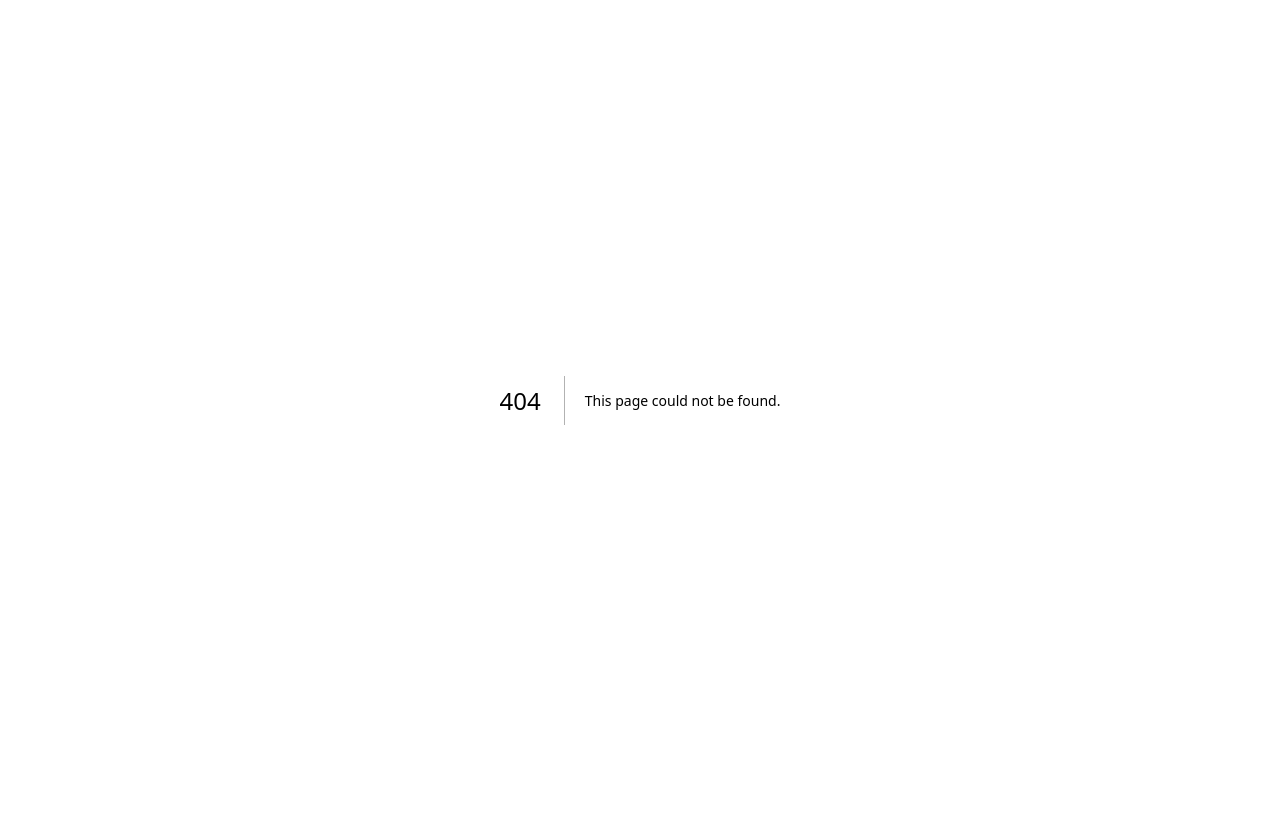
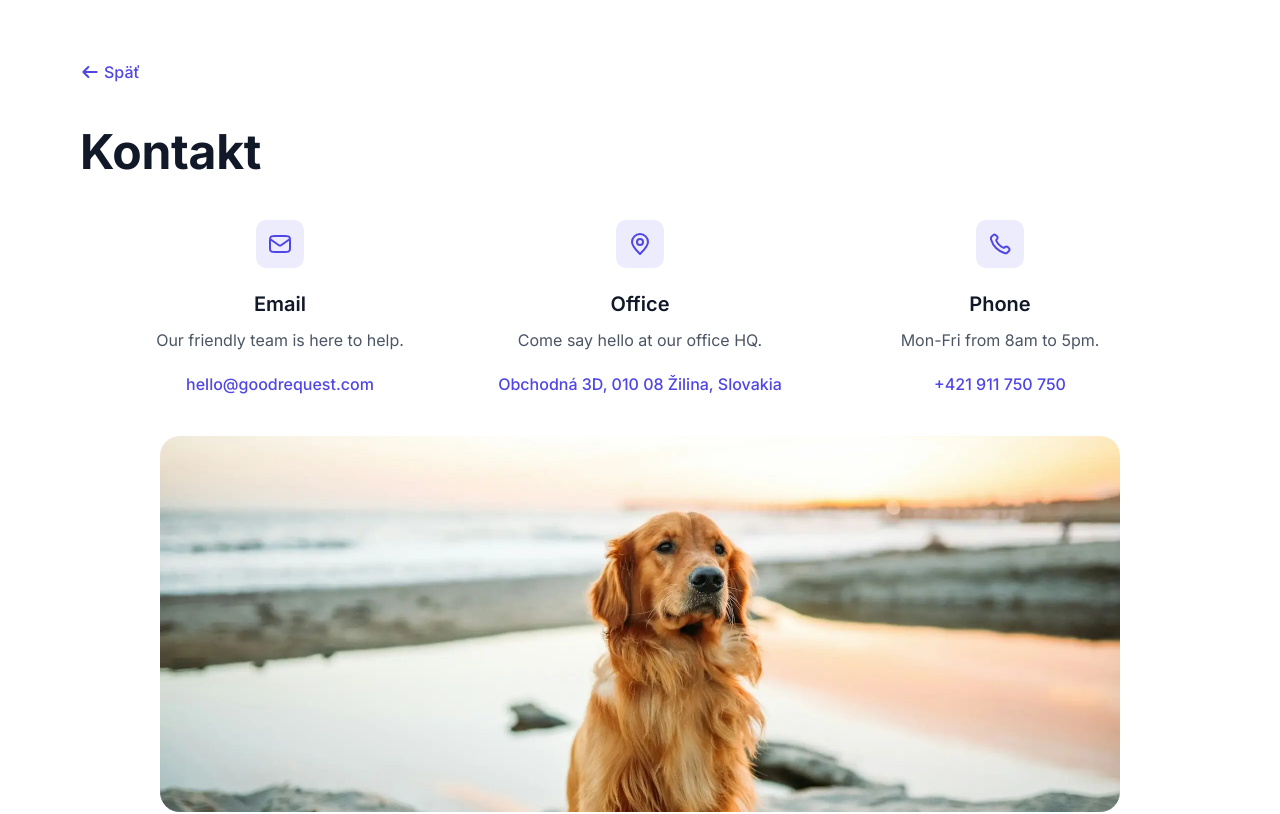
Before and after one commit to univerzdev/goodboy, a Next.js app: page /kontakt in a window 1280 px wide. Before the commit this address had no page. Shown: the top 814 px of the page. Built offline with nearby package versions, Linux system fonts and the light colour scheme.

Commit message:
[contact page] - ADD: contact page content and styling

```diff
--- /dev/null
+++ b/src/app/kontakt/page.tsx
@@ -0,0 +1,7 @@
+import ContactPageContent from "@/components/pages/ContactPageContent";
+
+const Contact = () => {
+  return <ContactPageContent />;
+};
+
+export default Contact;
--- /dev/null
+++ b/src/components/pages/ContactPageContent.tsx
@@ -0,0 +1,174 @@
+import Image from "next/image";
+import Link from "next/link";
+import styled, { keyframes } from "styled-components";
+import Footer from "@/components/ui/footer/Footer";
+import { t } from "@/lib/i18n";
+import { colors } from "@/styles/colors";
+import { typography } from "@/styles/typography";
+
+const ContactPageContent = () => {
+  return (
+    <Root>
+      <BackLink href="/">
+        <Image src="/icons/arrow-narrow-left.svg" alt="" width={20} height={20} aria-hidden="true" />
+        <span>{t("form.buttons.back")}</span>
+      </BackLink>
+
+      <Title>{t("pages.contact.title")}</Title>
+
+      <CardsWrap>
+        <Cards>
+          <Card>
+            <IconWrap>
+              <Image src="/icons/mail.svg" alt={t("pages.contact.cards.email.title")} width={24} height={24} />
+            </IconWrap>
+            <CardTitle>{t("pages.contact.cards.email.title")}</CardTitle>
+            <CardText>{t("pages.contact.cards.email.description")}</CardText>
+            <CardLink href={`mailto:${t("pages.contact.cards.email.value")}`}>
+              {t("pages.contact.cards.email.value")}
+            </CardLink>
+          </Card>
+
+          <Card>
+            <IconWrap>
+              <Image src="/icons/pin.svg" alt={t("pages.contact.cards.office.title")} width={24} height={24} />
+            </IconWrap>
+            <CardTitle>{t("pages.contact.cards.office.title")}</CardTitle>
+            <CardText>{t("pages.contact.cards.office.description")}</CardText>
+            <CardLink href={t("pages.contact.cards.office.link")}>{t("pages.contact.cards.office.value")}</CardLink>
+          </Card>
+
+          <Card>
+            <IconWrap>
+              <Image src="/icons/phone.svg" alt={t("pages.contact.cards.phone.title")} width={24} height={24} />
+            </IconWrap>
+            <CardTitle>{t("pages.contact.cards.phone.title")}</CardTitle>
+            <CardText>{t("pages.contact.cards.phone.description")}</CardText>
+            <CardLink href={`tel:${t("pages.contact.cards.phone.linkValue")}`}>
+              {t("pages.contact.cards.phone.value")}
+            </CardLink>
+          </Card>
+        </Cards>
+      </CardsWrap>
+
+      <ImageSection>
+        <ImageFrame>
+          <Image
+            src="/images/about.webp"
+            alt={t("pages.contact.title")}
+            width={1490}
+            height={500}
+            loading="eager"
+            sizes="(max-width: 1024px) 100vw, 1200px"
+            style={{ width: "100%", height: "100%", objectFit: "cover", objectPosition: "center 30%" }}
+          />
+        </ImageFrame>
+      </ImageSection>
+
+      <FooterWrap>
+        <Footer showSocials={false} />
+      </FooterWrap>
+    </Root>
+  );
+};
+
+const pageEnter = keyframes`
+  from {
+    opacity: 0;
+    transform: translateY(8px);
+  }
+
+  to {
+    opacity: 1;
+    transform: translateY(0);
+  }
+`;
+
+const Root = styled.section`
+  display: flex;
+  flex-direction: column;
+  gap: 40px;
+  padding: 60px 80px;
+  animation: ${pageEnter} 520ms ease;
+`;
+
+const BackLink = styled(Link)`
+  display: inline-flex;
+  align-items: center;
+  gap: 4px;
+  color: ${colors.action.primary.base};
+  ${typography.text.md.medium}
+`;
+
+const Title = styled.h1`
+  margin: 0;
+  ${typography.heading.lg}
+`;
+
+const CardsWrap = styled.div`
+  margin: 0 32px;
+`;
+
+const Cards = styled.section`
+  display: grid;
+  grid-template-columns: repeat(3, minmax(0, 1fr));
+  gap: 24px;
+  margin: 0;
+`;
+
+const Card = styled.article`
+  display: flex;
+  flex-direction: column;
+  align-items: center;
+  text-align: center;
+`;
+
+const IconWrap = styled.div`
+  width: 48px;
+  height: 48px;
+  border-radius: 10px;
+  background: rgba(79, 70, 229, 0.1);
+  display: inline-flex;
+  align-items: center;
+  justify-content: center;
+  margin-bottom: 20px;
+`;
+
+const CardTitle = styled.h2`
+  margin: 0 0 8px;
+  color: ${colors.primary};
+  font-size: 20px;
+  line-height: 32px;
+  font-weight: 600;
+`;
+
+const CardText = styled.p`
+  margin: 0;
+  color: ${colors.tertiary};
+  ${typography.text.md.regular}
+`;
+
+const CardLink = styled.a`
+  margin-top: 20px;
+  color: ${colors.action.primary.base};
+  ${typography.text.md.medium}
+`;
+
+const ImageSection = styled.div`
+  padding: 0 80px;
+`;
+
+const ImageFrame = styled.div`
+  width: 100%;
+  height: 376px;
+  border-radius: 20px;
+  overflow: hidden;
+`;
+
+const FooterWrap = styled.div`
+  margin-top: 0;
+  padding-top: 16px;
+  border-top: 1px solid ${colors.quintarny};
+`;
+
+export default ContactPageContent;
```
